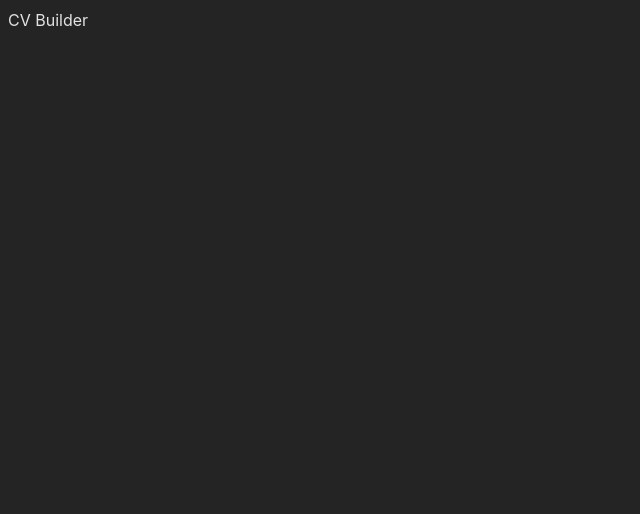
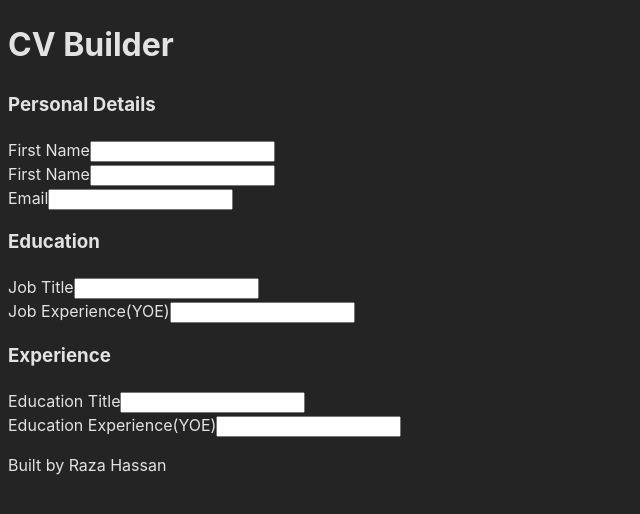
Before and after one commit to bilgramiraza/cv-builder, a React (Vite) app: page / in a window 1280 px wide. Shown: the top 514 px of the page, without its empty margins (0-640 px from the left). Built offline with nearby package versions, Linux system fonts and the light colour scheme.

Commit message:
Implemented Header & Footer Components and with CvBuilder Component

```diff
--- a/src/App.jsx
+++ b/src/App.jsx
@@ -1,9 +1,14 @@
 import './App.css'
+import Header from './components/Header';
+import Footer from './components/Footer';
+import CvBuilder from './CvBuilder';
 
 function App() {
   return (
     <>
-      <header>CV Builder</header>
+      <Header />
+      <CvBuilder />
+      <Footer />
     </>
   );
 }
```
